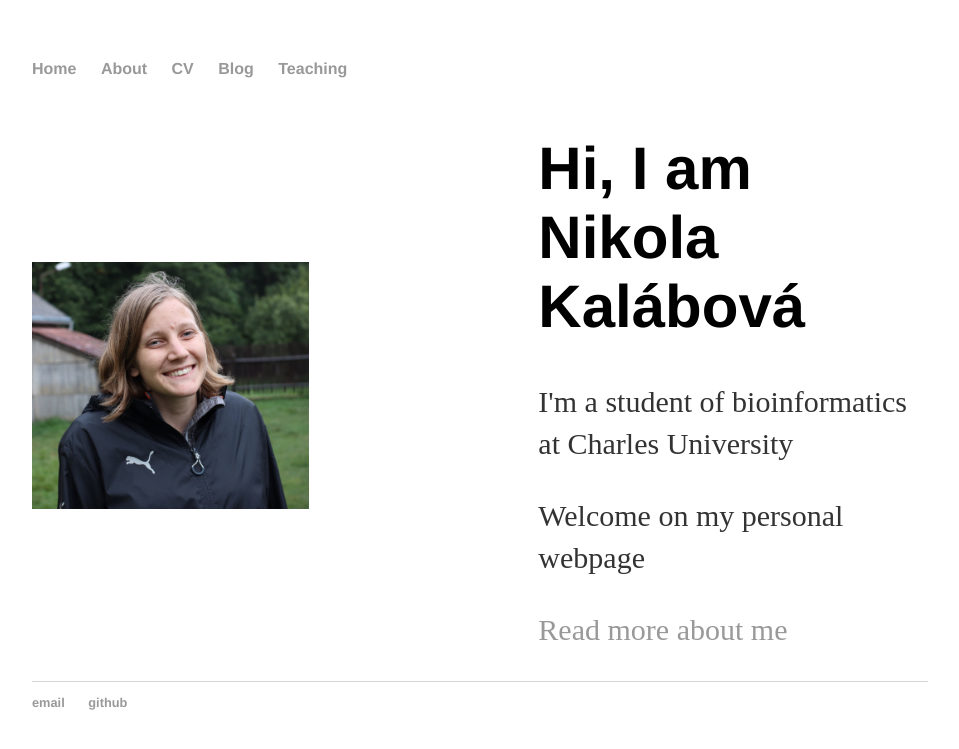
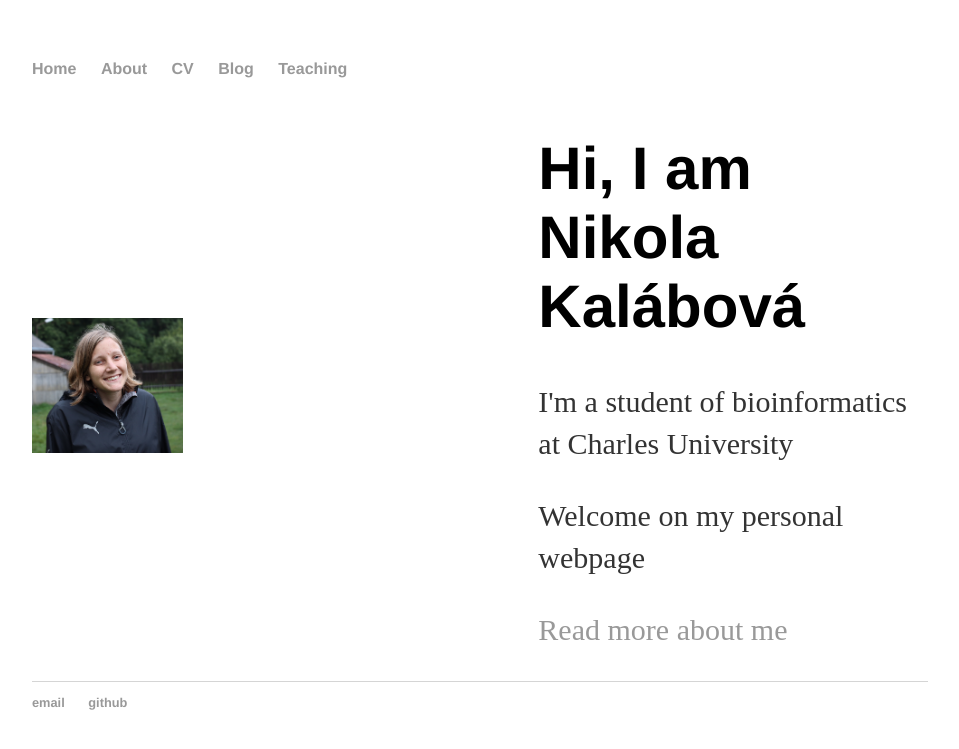
Before and after one commit to lavakin/lavakin.github.io, a Jekyll site: the page built from index.html, in a window 1280 px wide. Shown: the top 749 px of the page, without its empty margins (160-1119 px from the left). Built offline with Jekyll 4.4.1, drawn with Linux system fonts in a browser that asks for light colours.

Commit message:
Update index.html

```diff
--- a/index.html
+++ b/index.html
@@ -12,7 +12,7 @@ title: Nikola Kalábová, Personal Webpage
         justify-content: center
       }
       img {
-        max-width: 55%
+        max-width: 30%
       }
       .image {
         flex-basis: 100%
```
